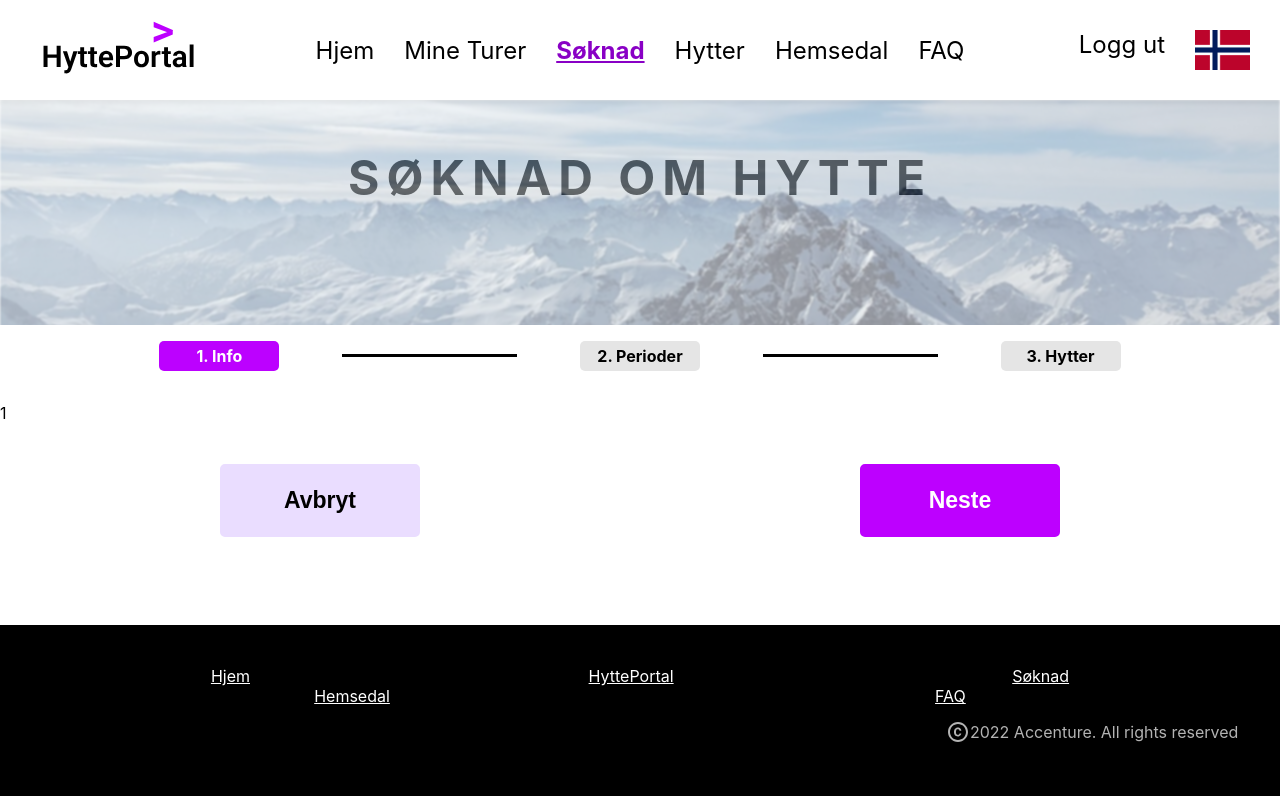
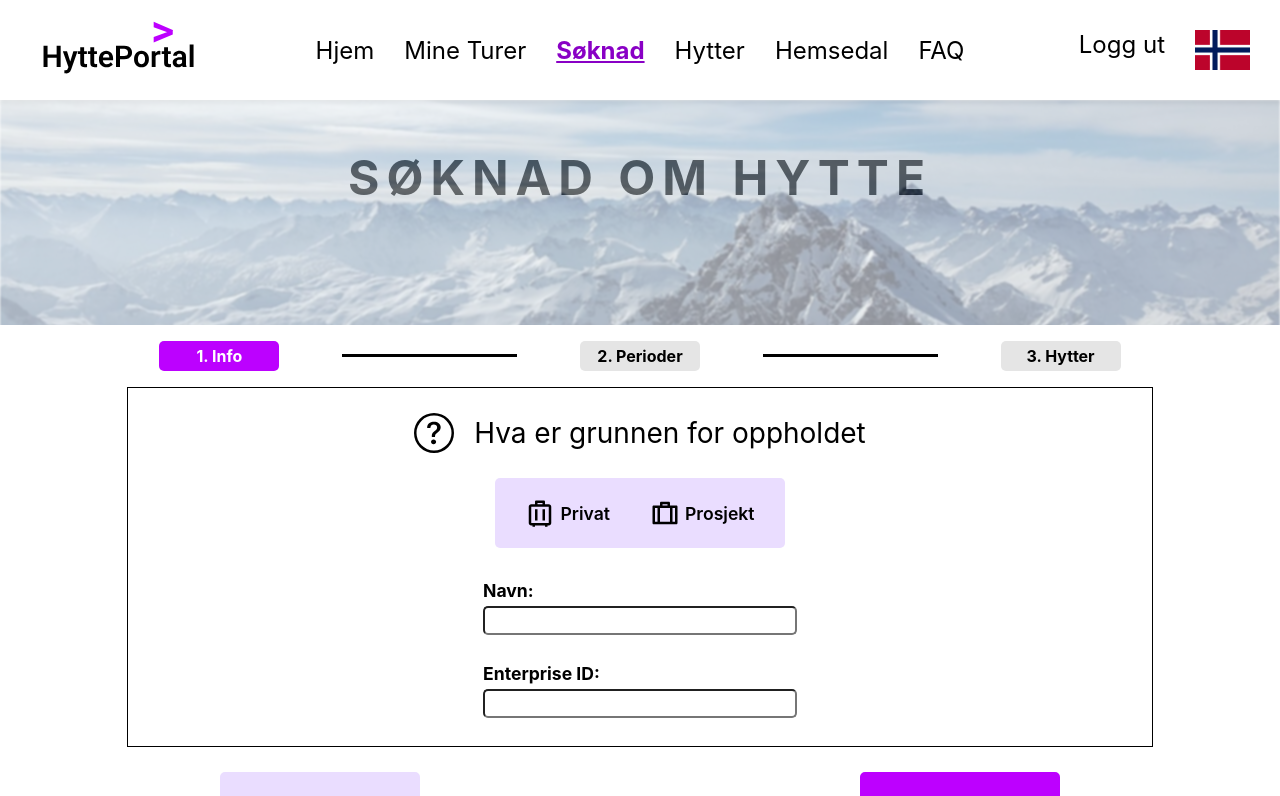
Before and after one commit to oyvind0402/AppForHyttegruppen, a React (Create React App) app in the folder frontend/: page /soknad in a window 1280 px wide. Shown: the top 796 px of the page. Built offline with nearby package versions, Linux system fonts and the light colour scheme.

Commit message:
step2 form completed

```diff
--- a/frontend/src/components/Soknad/Soknad.css
+++ b/frontend/src/components/Soknad/Soknad.css
@@ -1,3 +1,21 @@
+.conten-soknad {
+  margin: 0 auto;
+}
+
 .soknad-btn {
   display: flex;
 }
+
+.step-soknad {
+  width: 80%;
+  margin: 0 auto;
+  border: 1px solid black;
+}
+
+@media only screen and (max-width: 600px) {
+  .step-soknad {
+    width: 95%;
+    margin: 0 auto;
+    border: 1px solid black;
+  }
+}
--- a/frontend/src/components/Soknad/Soknad.js
+++ b/frontend/src/components/Soknad/Soknad.js
@@ -2,6 +2,9 @@ import { useContext, useEffect, useState } from 'react';
 import LoginContext from '../../LoginContext/login-context';
 import HeroBanner from '../01-Reusable/HeroBanner/HeroBanner';
 import Progressbar from './Progressbar';
+import Step1 from './Steps/Step1';
+import Step2 from './Steps/Step2';
+import Step3 from './Steps/Step3';
 import './Soknad.css';
 
 const Soknad = () => {
@@ -30,7 +33,11 @@ const Soknad = () => {
       <HeroBanner name="Søknad om hytte" />
       <Progressbar page={page} clickOnProgressbar={clickOnProgressbar} />
       <div className="content-soknad">
-        <p>{page}</p>
+        <div className="step-soknad">
+          {page === 1 && <Step1 />}
+          {page === 2 && <Step2 />}
+          {page === 3 && <Step3 />}
+        </div>
 
         <div className="soknad-btn">
           {page === 1 ? (
--- /dev/null
+++ b/frontend/src/components/Soknad/Steps/Period.js
@@ -0,0 +1,21 @@
+import './Step2.css';
+
+const Period = (props) => {
+  return (
+    <>
+      <div>
+        <input
+          className="soknad-step2-checkbox"
+          type="checkbox"
+          id={props.index}
+          name={props.index}
+        />
+        <label className="soknad-step2-label" for={props.index}>
+          Start: {props.period.Start} End: {props.period.End}
+        </label>
+      </div>
+    </>
+  );
+};
+
+export default Period;
--- /dev/null
+++ b/frontend/src/components/Soknad/Steps/Step1.css
@@ -0,0 +1,61 @@
+.soknad-purpose {
+  width: fit-content;
+  margin: 0 auto;
+  padding: 10px 10px;
+  background-color: #eaddff;
+  border-radius: 5px;
+  display: flex;
+  margin-bottom: 2rem;
+  align-items: center;
+}
+
+.soknad-step1-icon {
+  width: 30px;
+  height: 30px;
+  margin-right: 5px;
+}
+
+.soknad-radio {
+  display: none;
+}
+
+.soknad-radio-text {
+  margin: 5px 10px;
+  padding: 5px 10px;
+  font-weight: 600;
+  font-size: 1.1rem;
+  display: flex;
+  align-items: center;
+}
+
+.soknad-radio-text:hover {
+  cursor: pointer;
+}
+
+.soknad-radio:checked ~ .soknad-radio-text {
+  background-color: #bd00ff;
+  color: white;
+  border-radius: 5px;
+}
+
+.step1-input {
+  display: flex;
+  flex-direction: column;
+  flex-wrap: wrap;
+  align-content: center;
+  width: 80%;
+  margin: 0 auto;
+}
+
+.soknad-label {
+  font-size: 1.1rem;
+  font-weight: 750;
+  margin-bottom: 5px;
+}
+
+.soknad-input {
+  width: 300px;
+  border-radius: 5px;
+  padding: 5px;
+  margin-bottom: 1.75rem;
+}
--- /dev/null
+++ b/frontend/src/components/Soknad/Steps/Step1.js
@@ -0,0 +1,62 @@
+import { BsQuestionCircle } from 'react-icons/bs';
+import { RiSuitcase2Line, RiSuitcaseLine } from 'react-icons/ri';
+import './Steps.css';
+import './Step1.css';
+
+const Step1 = () => {
+  return (
+    <>
+      <div className="stepQuestion">
+        <BsQuestionCircle className="soknad-question-icon" />
+        <p className="soknad-question-text">Hva er grunnen for oppholdet</p>
+      </div>
+
+      <div className="soknad-purpose">
+        <div>
+          <input
+            className="soknad-radio"
+            type="radio"
+            id="privat"
+            name="purpose-trip"
+            value="privat"
+          />
+          <label className="soknad-radio-text" for="privat">
+            <RiSuitcase2Line className="soknad-step1-icon" />
+            Privat
+          </label>
+        </div>
+        <div>
+          <input
+            className="soknad-radio"
+            type="radio"
+            id="prosjekt"
+            name="purpose-trip"
+            value="prosjekt"
+          />
+          <label className="soknad-radio-text" for="prosjekt">
+            <RiSuitcaseLine className="soknad-step1-icon" /> Prosjekt
+          </label>
+        </div>
+      </div>
+
+      <div className="step1-input">
+        <label className="soknad-label" for="name">
+          Navn:
+        </label>
+        <input className="soknad-input" type="text" id="name" name="name" />
+
+        <label className="soknad-label" for="EnterpriseID">
+          Enterprise ID:
+        </label>
+        <input
+          className="soknad-input"
+          type="text"
+          id="EnterpriseID"
+          name="EnterpriseID"
+        />
+      </div>
+    </>
+  );
+};
+
+export default Step1;
--- /dev/null
+++ b/frontend/src/components/Soknad/Steps/Step2.css
@@ -0,0 +1,52 @@
+.input-header {
+  width: 80%;
+  margin: 0 auto;
+}
+
+.perioder-input {
+  width: calc(80% - 40px);
+  min-height: 100px;
+  max-height: 200px;
+
+  margin: 0 auto;
+  padding: 10px 20px;
+  overflow-x: hidden;
+  overflow-y: scroll;
+
+  display: flex;
+  flex-direction: column;
+  margin-bottom: 50px;
+
+  border: 2px solid black;
+  border-radius: 5px;
+}
+
+.soknad-step2-period {
+  margin: 2px 0;
+  display: flex;
+  flex-direction: column;
+}
+
+.soknad-step2-label {
+  padding: 10px;
+  border-radius: 1px;
+}
+
+.soknad-step2-label:hover {
+  cursor: pointer;
+}
+
+.soknad-step2-checkbox {
+  width: 100%;
+  visibility: hidden;
+  height: 0px;
+}
+
+.soknad-step2-checkbox:checked ~ .soknad-step2-label {
+  background-color: #bc01ff;
+  color: white;
+}
+
+.soknad-step2-btns {
+  display: flex;
+}
--- /dev/null
+++ b/frontend/src/components/Soknad/Steps/Step2.js
@@ -0,0 +1,167 @@
+import { Fragment, useEffect, useState } from 'react';
+import { BsQuestionCircle } from 'react-icons/bs';
+import Period from './Period';
+import './Steps.css';
+import './Step2.css';
+
+const Step2 = () => {
+  const perioder = [
+    {
+      id: 1,
+      Name: 'Uke 12',
+      Season: 'winter',
+      Start: '21-03-2022',
+      End: '28-03-2022',
+    },
+    {
+      id: 2,
+      Name: 'Uke 13',
+      Season: 'winter',
+      Start: '28-03-2022',
+      End: '04-04-2022',
+    },
+    {
+      id: 3,
+      Name: 'Uke 14',
+      Season: 'winter',
+      Start: '04-04-2022',
+      End: '11-04-2022',
+    },
+    {
+      id: 4,
+      Name: 'Uke 15',
+      Season: 'winter',
+      Start: '11-04-2022',
+      End: '18-04-2022',
+    },
+    {
+      id: 5,
+      Name: 'Uke 16',
+      Season: 'winter',
+      Start: '11-04-2022',
+      End: '18-04-2022',
+    },
+    {
+      id: 6,
+      Name: 'Uke 17',
+      Season: 'winter',
+      Start: '11-04-2022',
+      End: '18-04-2022',
+    },
+    {
+      id: 7,
+      Name: 'Uke 18',
+      Season: 'winter',
+      Start: '11-04-2022',
+      End: '18-04-2022',
+    },
+  ];
+
+  const [muligePerioder, setMuligePerioder] = useState(perioder);
+  const [valgtePerioder, setValgtePerioder] = useState([]);
+
+  const addPerioder = () => {
+    const newMuligePeridoer = [];
+    const newValgtePerioder = valgtePerioder;
+    let checkboxes = document.querySelectorAll('.add-checkbox');
+
+    for (let i = 0; i < muligePerioder.length; i++) {
+      if (checkboxes[i].checked) {
+        newValgtePerioder.push(muligePerioder[i]);
+      } else {
+        newMuligePeridoer.push(muligePerioder[i]);
+      }
+    }
+
+    setMuligePerioder(newMuligePeridoer);
+    setValgtePerioder(newValgtePerioder);
+    uncheckAllBoxes();
+  };
+
+  const removePerioder = () => {
+    let newMuligePerioderRemove = muligePerioder;
+    let newValgtePerioderRemove = [];
+    let checkboxes = document.querySelectorAll('.remove-checkbox');
+    console.log(checkboxes);
+
+    for (let i = 0; i < valgtePerioder.length; i++) {
+      if (checkboxes[i].checked) {
+        newMuligePerioderRemove.push(valgtePerioder[i]);
+      } else {
+        newValgtePerioderRemove.push(valgtePerioder[i]);
+      }
+    }
+    setMuligePerioder(newMuligePerioderRemove);
+    setValgtePerioder(newValgtePerioderRemove);
+    uncheckAllBoxes();
+  };
+
+  const uncheckAllBoxes = () => {
+    let checkedboxes = document.querySelectorAll('input:checked');
+
+    checkedboxes.forEach((checkbox) => (checkbox.checked = false));
+  };
+
+  return (
+    <>
+      <div className="stepQuestion">
+        <BsQuestionCircle className="soknad-question-icon" />
+        <p className="soknad-question-text">Velg perioder du vil søke på</p>
+      </div>
+
+      <div>
+        <div>
+          <h3 className="input-header">Perioder</h3>
+          <div className="perioder-input">
+            {muligePerioder.map((period, index) => (
+              <div className="soknad-step2-period" key={index}>
+                <input
+                  className="soknad-step2-checkbox add-checkbox"
+                  type="checkbox"
+                  id={period.id}
+                  name={period.id}
+                />
+                <label className="soknad-step2-label" for={period.id}>
+                  {period.Name} ({period.Start} - {period.End})
+                </label>
+              </div>
+            ))}
+          </div>
+        </div>
+        <div className="soknad-step2-btns">
+          <button className="btn small step2-btn-add" onClick={addPerioder}>
+            Legg til
+          </button>
+          <button
+            className="btn small step2-btn-remove"
+            onClick={removePerioder}
+          >
+            Fjern
+          </button>
+        </div>
+
+        <div>
+          <h3 className="input-header">Valgte perioder</h3>
+          <div className="perioder-input">
+            {valgtePerioder.map((period, index) => (
+              <div className="soknad-step2-period" key={period.id}>
+                <input
+                  className="soknad-step2-checkbox remove-checkbox"
+                  type="checkbox"
+                  id={period.id}
+                  name={period.id}
+                />
+                <label className="soknad-step2-label" for={period.id}>
+                  {period.Name} ({period.Start} - {period.End})
+                </label>
+              </div>
+            ))}
+          </div>
+        </div>
+      </div>
+    </>
+  );
+};
+
+export default Step2;
+//<Period period={period} key={index} />
--- /dev/null
+++ b/frontend/src/components/Soknad/Steps/Step3.js
@@ -0,0 +1,14 @@
+import { useContext, useEffect, useState } from 'react';
+import './Steps.css';
+
+const Step3 = () => {
+  return (
+    <>
+      <div className="">
+        <p>HELLO STEP3</p>
+      </div>
+    </>
+  );
+};
+
+export default Step3;
--- /dev/null
+++ b/frontend/src/components/Soknad/Steps/Steps.css
@@ -0,0 +1,15 @@
+.stepQuestion {
+  display: flex;
+  align-items: center;
+  justify-content: center;
+}
+
+.soknad-question-icon {
+  width: 40px;
+  height: 40px;
+  margin-right: 20px;
+}
+
+.soknad-question-text {
+  font-size: 1.75rem;
+}
```
